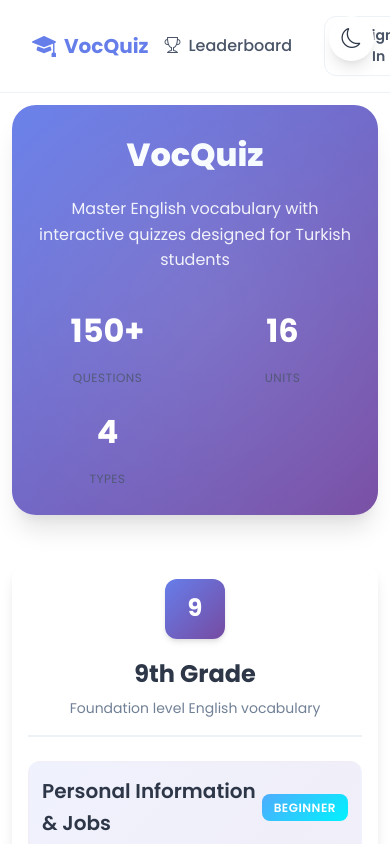
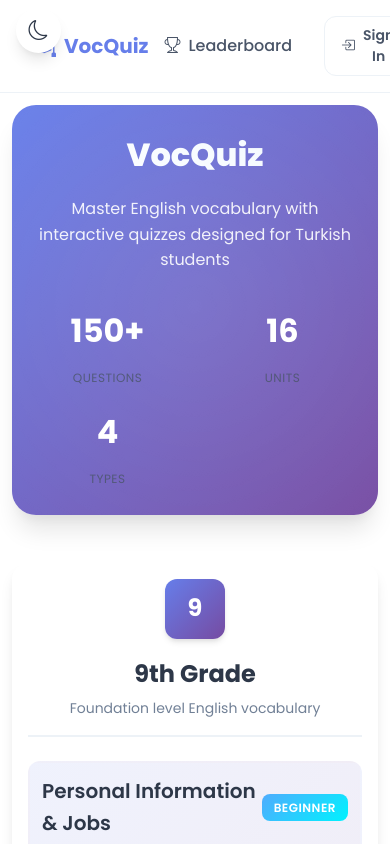
Before and after one commit to cheraphp/tubitak, a React (Create React App) app: page / in a window 390 px wide. Shown: the top 844 px of the page. Built offline with nearby package versions, Linux system fonts and the light colour scheme.

Commit message:
UI Bug Fixes - Theme Toggle Position, Modal Centering, and Dark Theme

```diff
--- a/src/assets/css/auth.css
+++ b/src/assets/css/auth.css
@@ -20,12 +20,13 @@
   border-radius: var(--radius-2xl);
   width: 100%;
   max-width: 450px;
-  margin: 0;
+  margin: 0 auto;
   box-shadow: var(--shadow-xl);
   animation: slideUp 0.3s ease-out;
   overflow: hidden;
   max-height: 90vh;
   overflow-y: auto;
+  position: relative;
 }
 
 .auth-header {
@@ -71,6 +72,7 @@
 
 .auth-form {
   padding: 2rem;
+  background: var(--bg-white);
 }
 
 .form-group {
@@ -142,7 +144,7 @@
 .auth-footer {
   padding: 1.5rem 2rem;
   text-align: center;
-  background: var(--bg-secondary);
+  background: var(--bg-white);
   border-top: 1px solid var(--bg-secondary);
 }
 
@@ -192,6 +194,7 @@
   z-index: 1000;
   backdrop-filter: blur(5px);
   animation: fadeIn 0.3s ease-out;
+  padding: 1rem;
 }
 
 .profile-modal {
@@ -199,21 +202,24 @@
   border-radius: var(--radius-2xl);
   width: 100%;
   max-width: 500px;
-  margin: 1rem;
+  margin: 0 auto;
   box-shadow: var(--shadow-xl);
   animation: slideUp 0.3s ease-out;
   overflow: hidden;
+  position: relative;
 }
 
 .profile-header {
   padding: 1rem;
   display: flex;
   justify-content: flex-end;
+  background: var(--bg-white);
 }
 
 .profile-content {
   padding: 0 2rem 2rem;
   text-align: center;
+  background: var(--bg-white);
 }
 
 .profile-avatar {
--- a/src/assets/css/style.css
+++ b/src/assets/css/style.css
@@ -62,7 +62,7 @@
   --text-light: #a0aec0;
   --bg-primary: #1a202c;
   --bg-secondary: #2d3748;
-  --bg-white: #2d3748;
+  --bg-white: #ffffff;
   --bg-dark: #f7fafc;
 }
 
@@ -413,8 +413,8 @@ body {
 /* Theme Toggle */
 .theme-toggle {
   position: fixed;
-  top: 2rem;
-  right: 2rem;
+  top: 1rem;
+  left: 2rem;
   z-index: 1000;
   width: 50px;
   height: 50px;
@@ -474,8 +474,8 @@ body {
   }
 
   .theme-toggle {
-    top: 1rem;
-    right: 1rem;
+    top: 0.5rem;
+    left: 1rem;
     width: 45px;
     height: 45px;
   }
```
